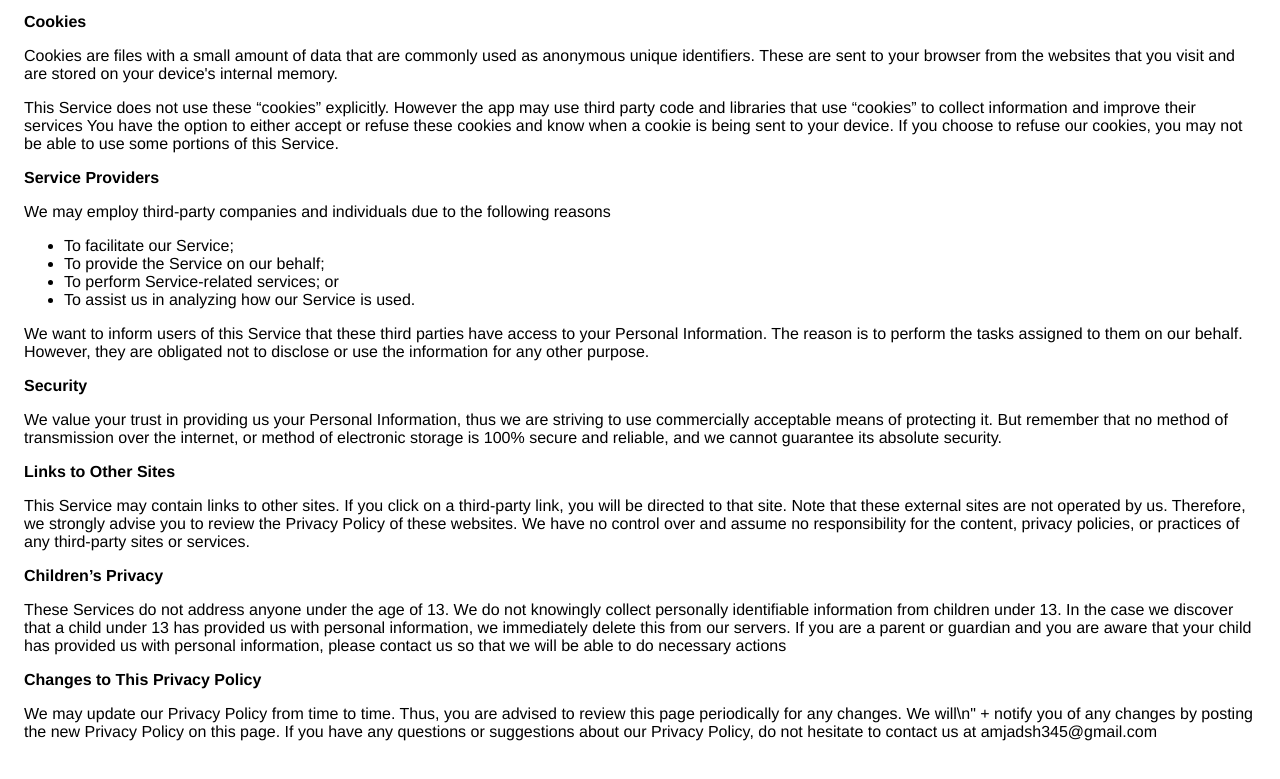
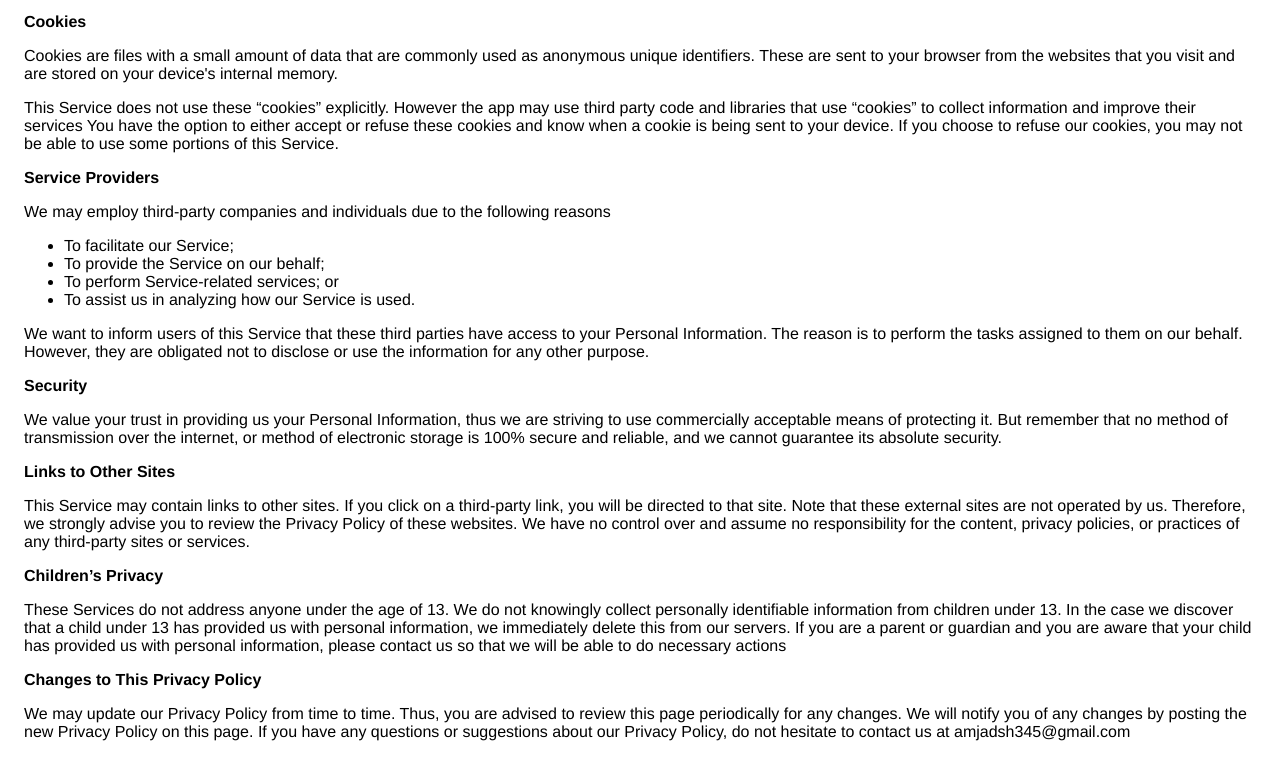
Before and after one commit to amjadkhan345/Asasbook, a plain HTML site: page index.html in a window 1280 px wide. Shown: the part 493-1272 px from the top of the page. Drawn offline with Linux system fonts and the light colour scheme.

Commit message:
Update index.html

```diff
--- a/index.html
+++ b/index.html
@@ -98,7 +98,7 @@
                                         </p> <p><strong>Changes to This Privacy Policy</strong></p> <p>
                                           We may update our Privacy Policy from
                                           time to time. Thus, you are advised to review this page
-                                          periodically for any changes. We will\n" +
+                                          periodically for any changes. We will
                                           notify you of any changes by posting the new Privacy Policy on
                                           this page.
 
```
